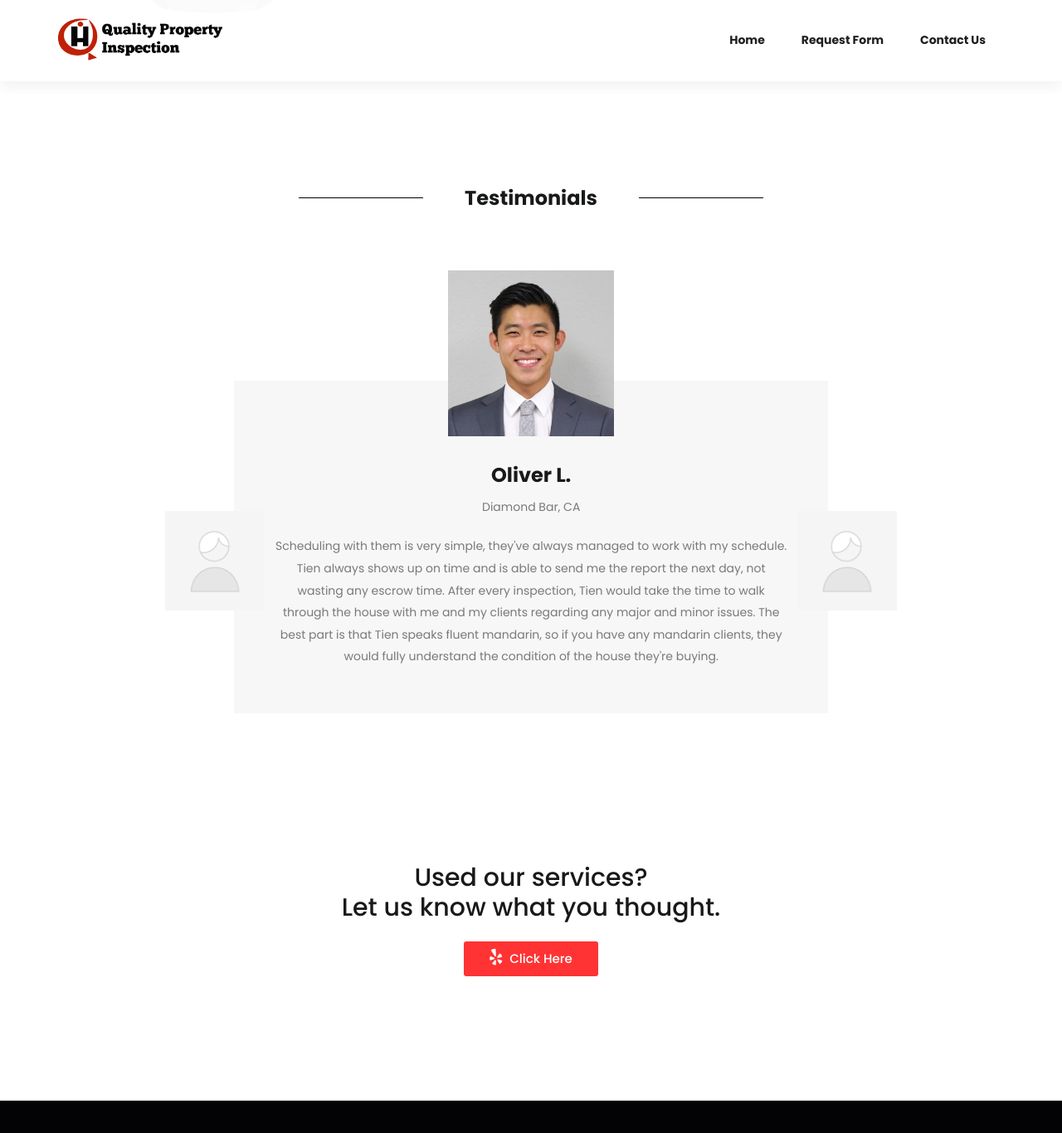
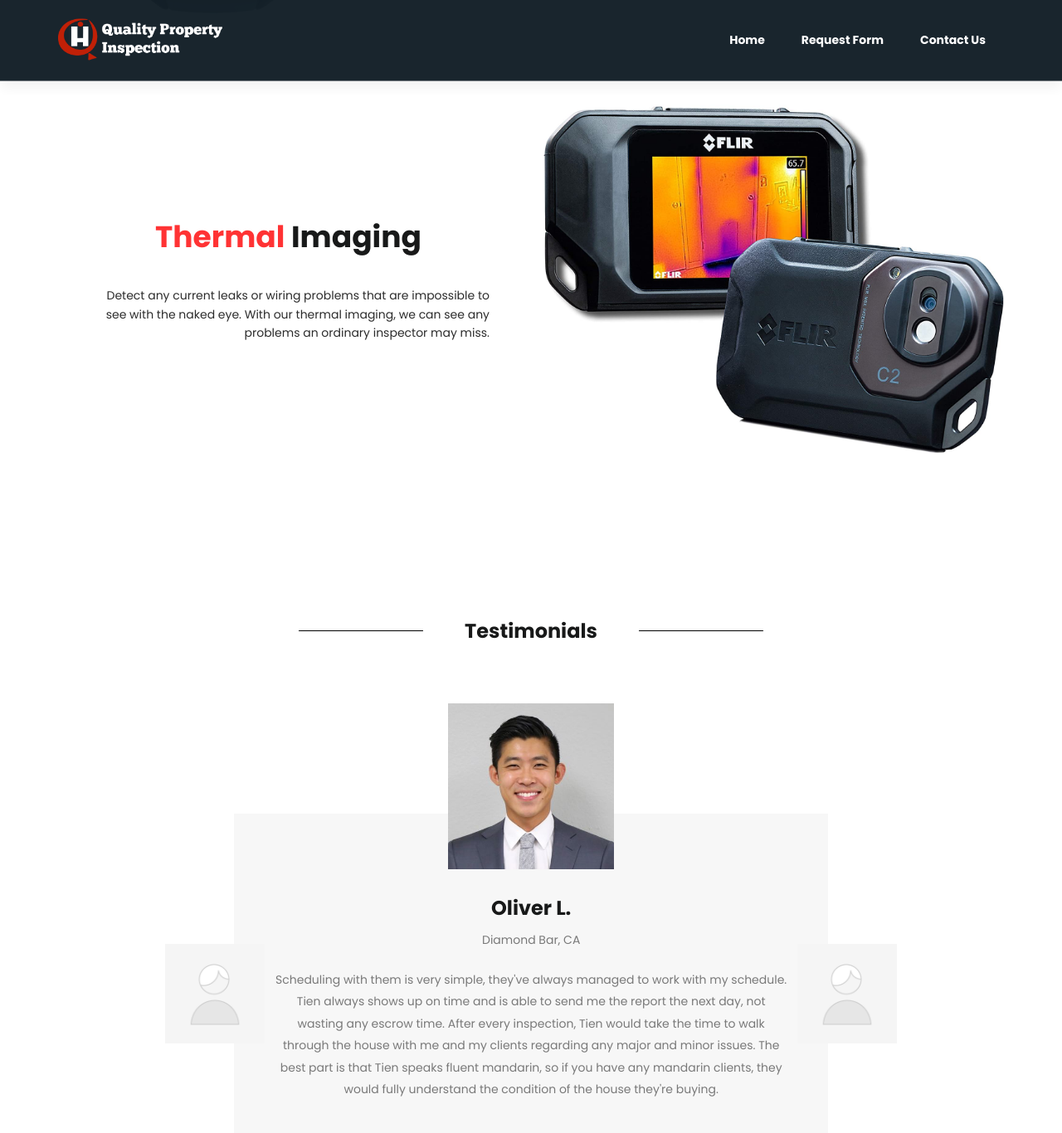
Before and after one commit to qualityhomeinspection/qualityhomeinspection.github.io, a Jekyll site: the page built from index.md, in a window 1280 px wide and 1400 px high, scrolled down 5826 px. Shown: the top 1366 px of the window at 83% size. Built offline with Jekyll 4.4.1, drawn with Linux system fonts in a browser that asks for light colours; some of the changed text lies outside the part shown.

Commit message:
Changed header color, added thermal imaging to tools section and other small changes

```diff
--- a/_includes/footer.html
+++ b/_includes/footer.html
@@ -26,7 +26,7 @@
                 <h4>Contact Info</h4>
                 <p>Located: Rowland Heights, CA</p>
                 <p>Phone: (626) 417-4216</p>
-                <p>Email: tien830@gmail.com</p>
+                <p>Email: qualitypropertyinspection@gmail.com</p>
              </div>
           </div>
           <div class="col-sm-6 col-lg-3">
--- a/_includes/tool_part.html
+++ b/_includes/tool_part.html
@@ -39,6 +39,19 @@
              </div>
           </div>
        </div>
+       <div class="section-top-border text-right">
+         <div class="row">
+            <div class="col-md-6 tool_text">
+               <h3 class="mb-30"><span>Thermal</span> Imaging</h3>
+               <p class="text-right">
+                  Detect any current leaks or wiring problems that are impossible to see with the naked eye. With our thermal imaging, we can see any problems an ordinary inspector may miss.
+               </p>
+            </div>
+            <div class="col-md-6">
+               <img src="img/tools/thermal.png" alt="" class="img-fluid">
+            </div>
+         </div>
+      </div>
     </div>
 </div>
 <!--::tool part end::-->
--- a/_layouts/default.html
+++ b/_layouts/default.html
@@ -33,8 +33,8 @@
         <div class="container">
            <div class="row">
               <div class="col-lg-12">
-                 <nav class="navbar navbar-expand-lg navbar-light">
-                    <a class="navbar-brand" href="index.html"> <img src="img/logo.png" alt="logo" style="max-width: 198px;"> </a>
+                 <nav class="navbar navbar-expand-lg navbar-dark">
+                    <a class="navbar-brand" href="index.html"> <img src="img/footer_logo.png" alt="logo" style="max-width: 198px;"> </a>
                     <button class="navbar-toggler" type="button" data-toggle="collapse" data-target="#navbarNav"
                        aria-controls="navbarNav" aria-expanded="false" aria-label="Toggle navigation">
                        <span class="navbar-toggler-icon"></span>
```
Also changed, not shown: other parts of _layouts/default.html (+1 -1 lines), contact.md (+1 -1 lines), css/style.css, img/tools/thermal.png (added).
